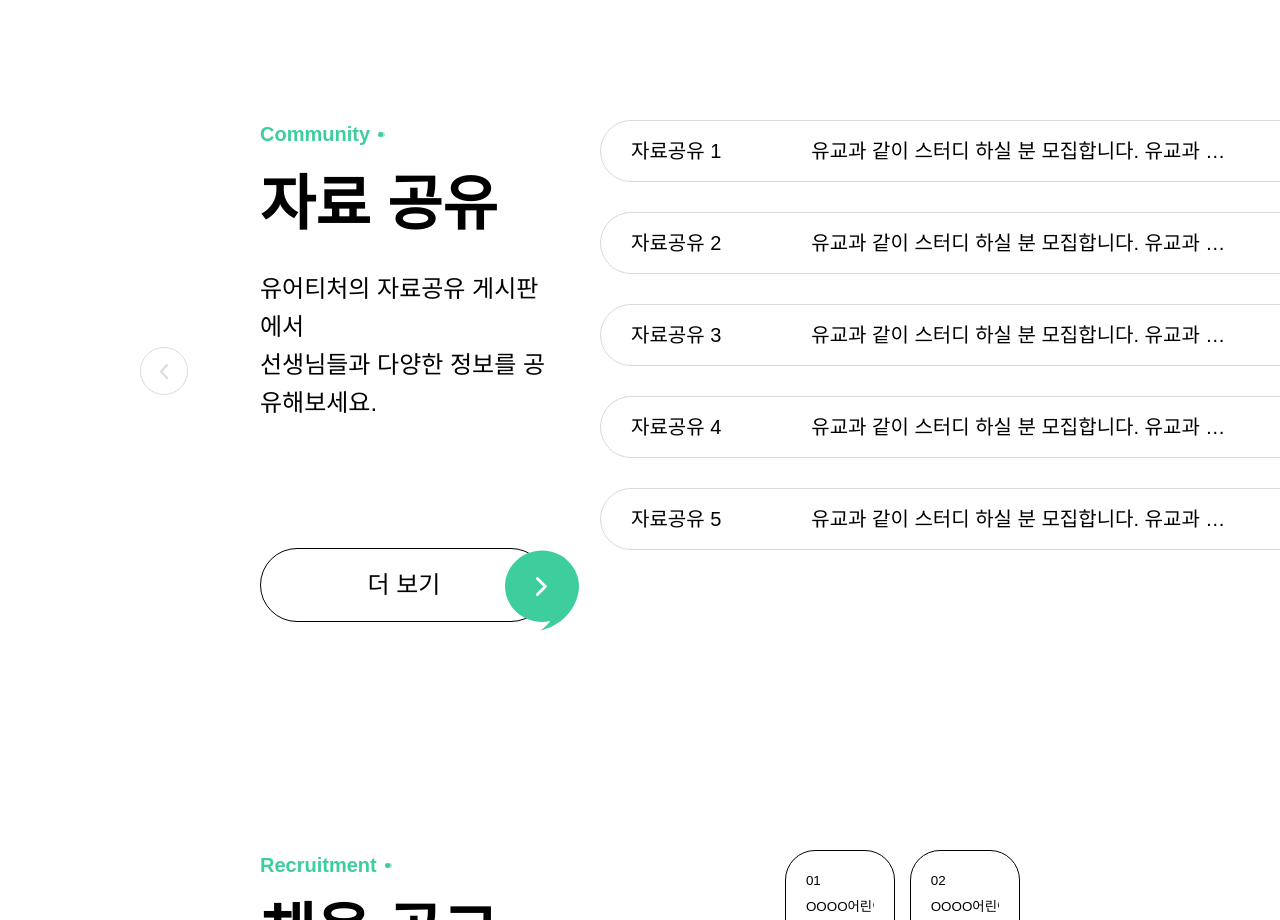
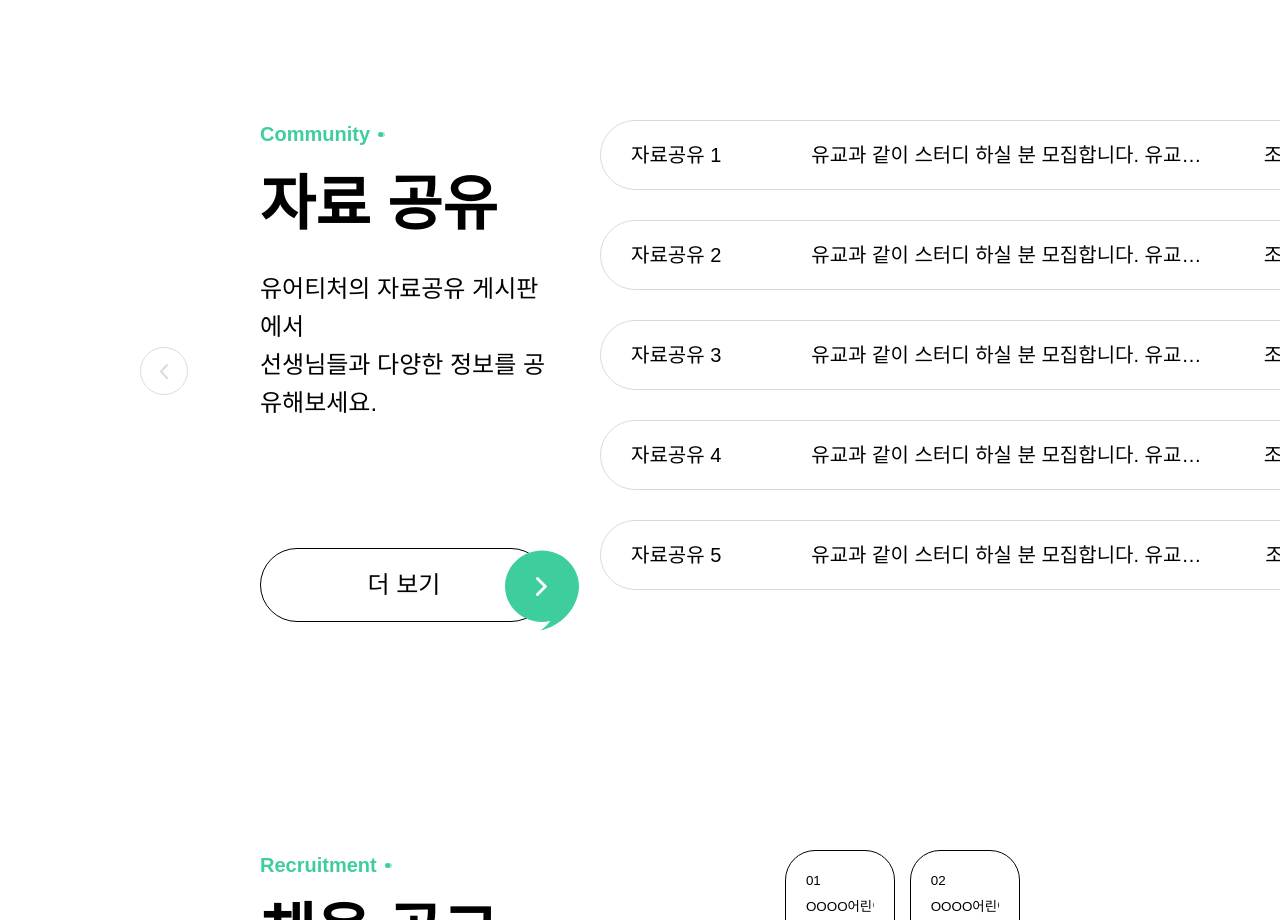
Before and after one commit to yourteacher-org/yourteacher-fe, a React (Vite) app: page / in a window 1280 px wide. Shown: the part 1220-2140 px from the top of the page. Built offline with nearby package versions, Linux system fonts and the light colour scheme.

Commit message:
[style] 리스트 높이 변경, 메서드명 변경, 애니메이션 초기 상태 고정

```diff
--- a/src/pages/Home/ShareDataSection.tsx
+++ b/src/pages/Home/ShareDataSection.tsx
@@ -11,7 +11,9 @@ const MOCK_SHARE_DATA = Array.from({ length: 20 }, (_, i) => ({
   type: `자료공유 ${i + 1}`,
   title:
     '유교과 같이 스터디 하실 분 모집합니다. 유교과 같이 스터디 하실 분 모집합니다.',
-  views: 684,
+  views: new Intl.NumberFormat('ko-kr', { notation: 'standard' }).format(
+    Math.floor(Math.random() * 100000),
+  ),
   createdAt: '2023.12.14.',
 }));
 
@@ -27,14 +29,14 @@ const ANIMATION = {
 
 const ShareDataSection = () => {
   const [index, setIndex] = useState(0);
-  const [trigger, setTrigger] = useState(ANIMATION.FADE_IN_LEFT);
+  const [trigger, setTrigger] = useState('');
 
   const CURRENT_INDEX_MOCK_DATA = MOCK_SHARE_DATA.slice(
     index * BOARD_UNIT,
     (index + 1) * BOARD_UNIT,
   );
 
-  const prevPage = () => {
+  const handleClickPrevPage = () => {
     setTimeout(
       () =>
         index < MOCK_SHARE_DATA.length / BOARD_UNIT - 1
@@ -47,7 +49,7 @@ const ShareDataSection = () => {
     setTimeout(() => setTrigger(ANIMATION.FADE_IN_LEFT), ANIMATION_DELAY);
   };
 
-  const nextPage = () => {
+  const handleClickNextPage = () => {
     setTimeout(
       () =>
         index > 0
@@ -72,7 +74,7 @@ const ShareDataSection = () => {
         <ChevronButton
           direction="left"
           className="absolute -left-[7.5rem] top-[50%] -translate-y-[50%]"
-          onClick={prevPage}
+          onClick={handleClickPrevPage}
         />
 
         <div className="flex items-center xl:justify-normal sm:justify-center gap-x-2 lg:mb-[0.75rem]">
@@ -99,25 +101,24 @@ const ShareDataSection = () => {
             ({ id, type, title, views, createdAt }) => (
               <li
                 key={id}
-                className="group flex justify-between relative
-                xl:w-[60.625rem] xl:py-4 xl:px-[1.875rem]
-                border border-gray-5 rounded-full
-                duration-200 cursor-pointer"
+                className="group relative flex items-center justify-between
+                  xl:w-[60.625rem] xl:h-[4.375rem] xl:px-[1.875rem]
+                  border border-gray-5 rounded-full
+                  cursor-pointer"
               >
                 <p className="xl:mr-[5.625rem] group-hover:mr-[3.75rem] transition-[margin-right] duration-200">
                   {type}
                 </p>
                 <p className="flex-1 line-clamp-1 xl:pr-12">{title}</p>
-                <p>조회수: {views}</p>
+                <p className="text-left">조회수: {views}</p>
                 <p className="xl:ml-[2.625rem] group-hover:mr-[5rem] transition-[margin-right] duration-200">
                   {createdAt}
                 </p>
 
                 <Comma
-                  className="block
-                  xl:w-[4.75rem] absolute -top-10 right-2
-                fill-yellow opacity-0 group-hover:opacity-100
-                  transition-opacity duration-200"
+                  className="xl:w-[4.75rem] absolute -top-6 right-2
+                  fill-yellow opacity-0 group-hover:opacity-100
+                    transition-opacity duration-200"
                 />
               </li>
             ),
@@ -126,7 +127,7 @@ const ShareDataSection = () => {
         <ChevronButton
           direction="right"
           className="absolute -right-[7.5rem] top-[50%] -translate-y-[50%]"
-          onClick={nextPage}
+          onClick={handleClickNextPage}
         />
       </div>
     </Section>
```
